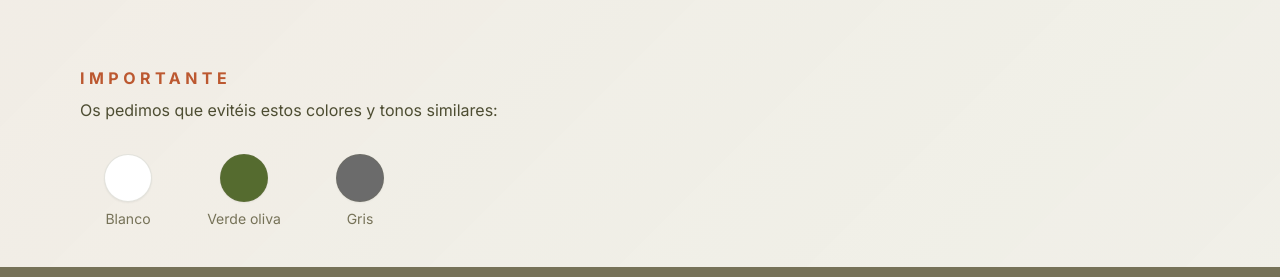
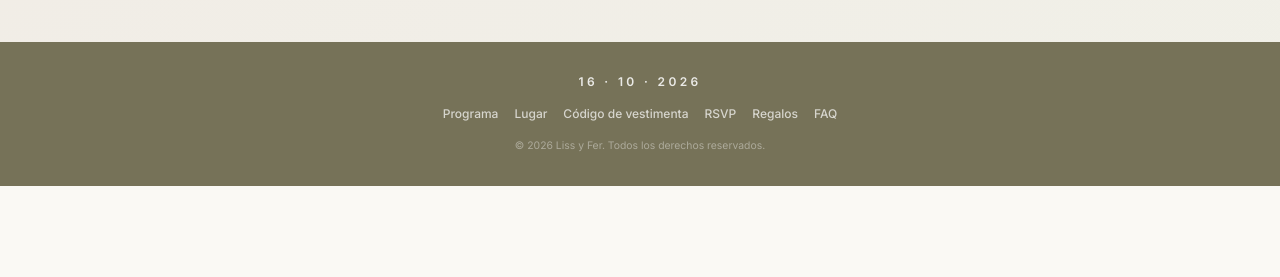
Before and after one commit to framosgo/liss-y-fer-weeding-website, a React (Vite) app in the folder apps/web/: page /dress-code in a window 1280 px wide. Shown: the part 2491-2768 px from the top of the page. After the commit the page ends 2677 px from the top, so only its background shows below. Built offline with nearby package versions, Linux system fonts and the light colour scheme; no server answers.

Commit message:
chore: remove forbidden colors

```diff
--- a/apps/web/src/components/sections/WeddingDetails.tsx
+++ b/apps/web/src/components/sections/WeddingDetails.tsx
@@ -1,11 +1,5 @@
 import { ColorLookGallery, dressCodeColors } from '@/components/sections/ColorLookGallery';
 import { SectionTitle } from '@/components/ui/section-title';
-
-const forbiddenDressCodeColors = [
-  { name: 'Blanco', color: '#ffffff' },
-  { name: 'Verde oliva', color: '#556B2F' },
-  { name: 'Gris', color: '#6B6B6B' },
-];
 
 export function WeddingDetails() {
   return (
@@ -44,23 +38,6 @@ export function WeddingDetails() {
           imageAlt={(colorName) => `Ejemplo de traje en ${colorName}`}
           thumbAriaLabel={(colorName) => `Ver traje en ${colorName}`}
         />
-
-        <p className="mt-16 font-bold uppercase tracking-[0.28em] text-terracotta">IMPORTANTE</p>
-        <p className="mt-2 text-base leading-6 text-olive/78">
-          Os pedimos que evitéis estos colores y tonos similares:
-        </p>
-
-        <div className="mt-8 flex flex-wrap justify-center gap-5 sm:justify-start">
-          {forbiddenDressCodeColors.map(({ name, color }) => (
-            <div key={name} className="flex w-24 flex-col items-center gap-2">
-              <span
-                className="h-12 w-12 rounded-full border border-olive/20 shadow-sm"
-                style={{ backgroundColor: color }}
-              />
-              <span className="text-center text-sm leading-tight text-olive">{name}</span>
-            </div>
-          ))}
-        </div>
       </div>
     </section>
   );
```
